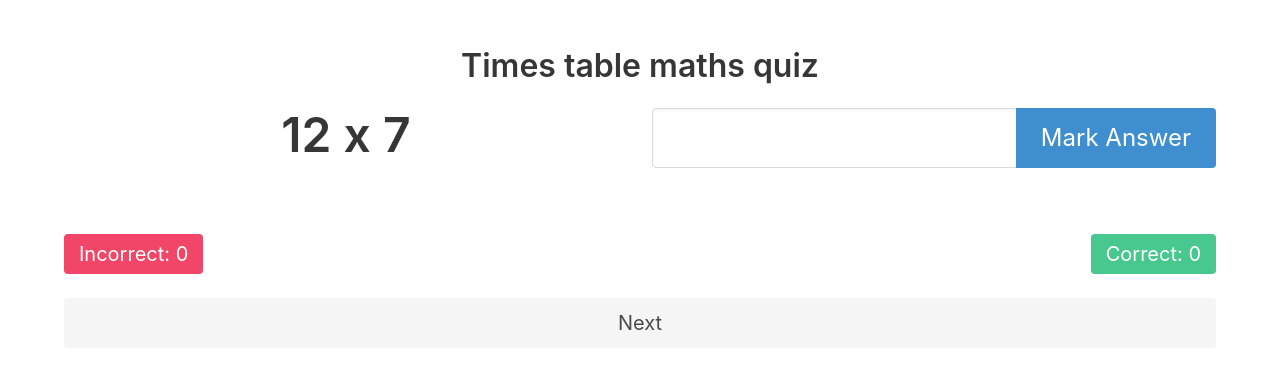
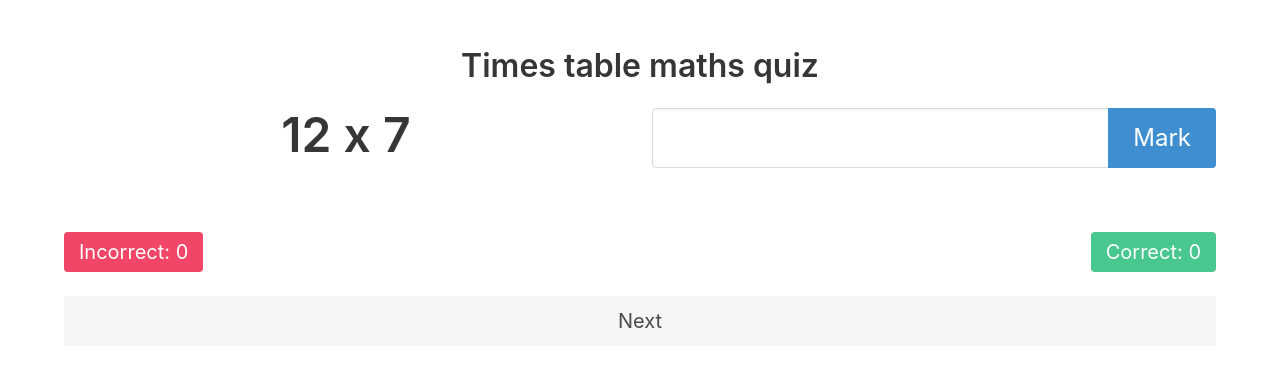
Before and after one commit to chrisrhymes/times-tables, a plain HTML site: page index.html in a window 1280 px wide. Drawn offline with nearby package versions, Linux system fonts and the light colour scheme.

Commit message:
Responsive changes

```diff
--- a/index.html
+++ b/index.html
@@ -27,9 +27,11 @@
       Vue.component('quiz', {
         template: `
           <div>
-            <div class="columns">
-              <div class="column content is-large">
-                <h1 class="has-text-centered is-marginless">{{ firstNumber }} x {{ secondNumber }}</h1>
+            <div class="columns is-desktop">
+              <div class="column">
+                <div class="content is-large">
+                  <h1 class="has-text-centered is-marginless">{{ firstNumber }} x {{ secondNumber }}</h1>
+                </div>
               </div>
               <div class="column">
                 <div class="field has-addons">
@@ -37,7 +39,7 @@
                     <input v-model="answerInput" type="number" class="input is-large" ></input>
                   </p>
                   <p class="control">
-                    <button class="button is-info is-large" v-on:click="show">Mark Answer</button>
+                    <button class="button is-info is-large" v-on:click="show">Mark</button>
                   </p>
                 </div>
               </div>
```
